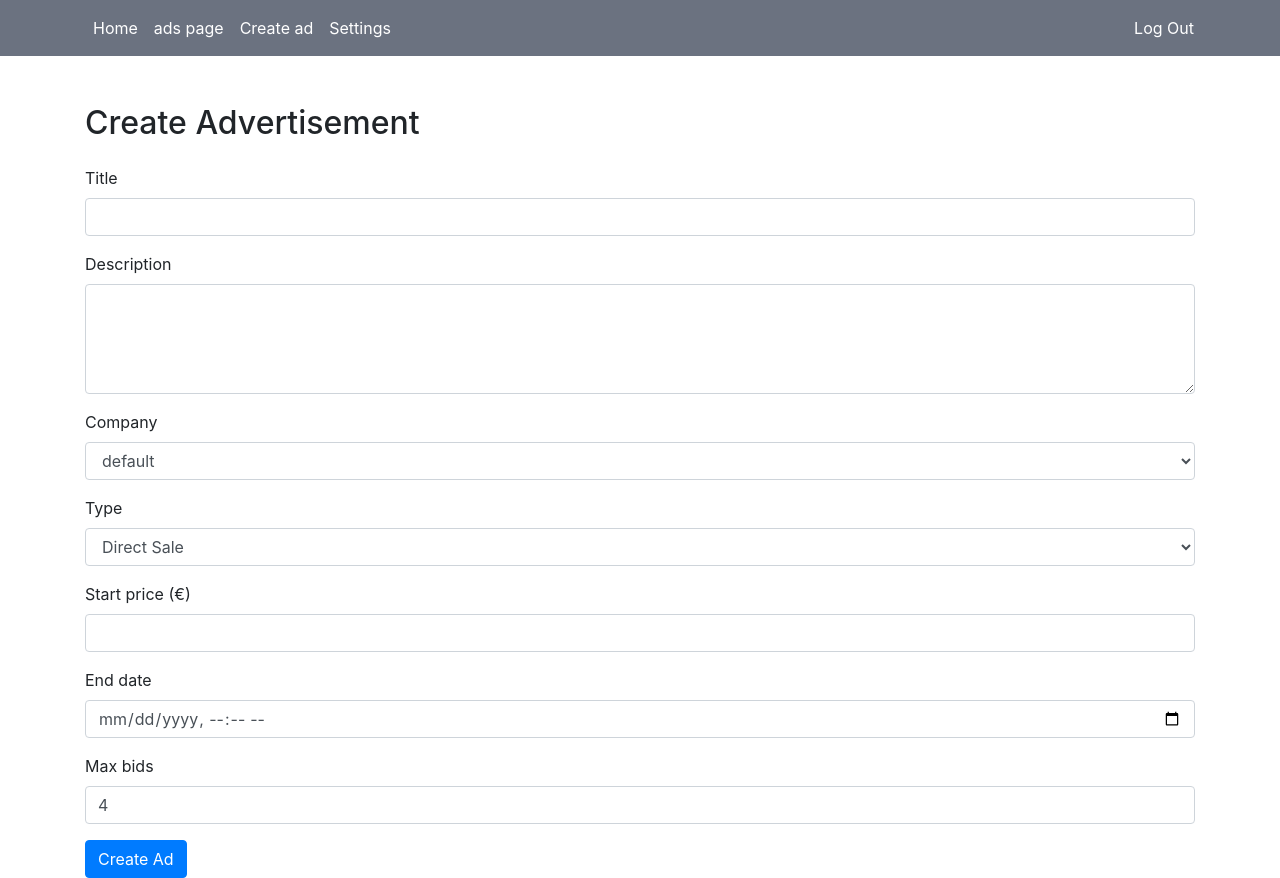
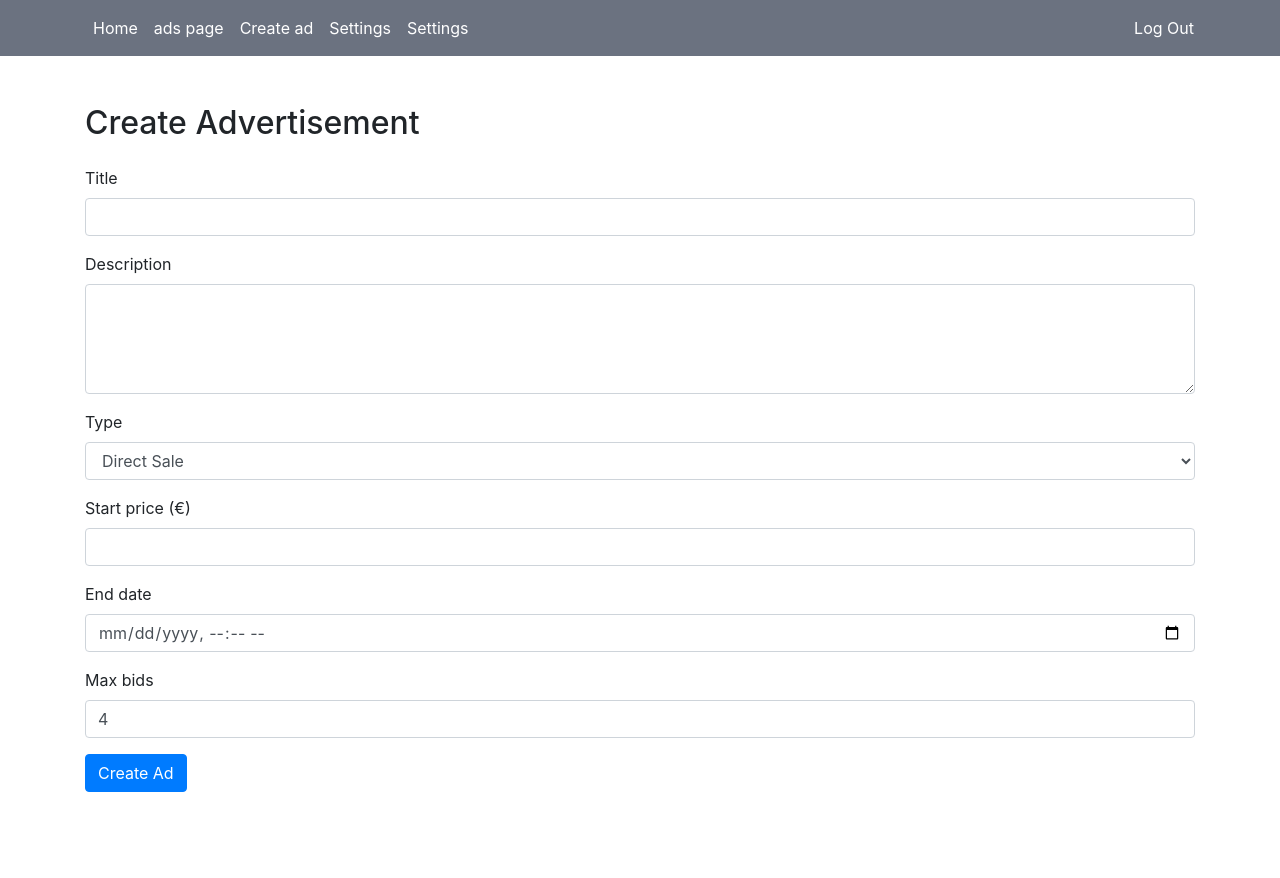
Before and after one commit to Jurian28/Bazaar, a Laravel app: page /ad/create in a window 1280 px wide. After the commit the page ends 792 px from the top, so only its background shows below. Run offline with Laravel 12, Linux system fonts and the light colour scheme; a user stored in the database is signed in; data comes from the database, SQL or seed files in the repository.

Commit message:
create ad ofzo af

```diff
--- a/app/Http/Controllers/AdController.php
+++ b/app/Http/Controllers/AdController.php
@@ -6,6 +6,7 @@ use App\Models\Advertisement;
 use App\Models\Company;
 use App\Models\Rental;
 use App\Models\Sale;
+use App\Models\User;
 use Illuminate\Http\Request;
 use Illuminate\View\View;
 
@@ -19,13 +20,23 @@ class AdController extends Controller {
     }
 
     public function showCreateAd($companySlug = null): View {
-        $company = Company::getBySlug($companySlug);
-        $companies = Company::all();
-        return view('seller.createAd', compact('company', 'companies'));
+        if (auth()->user()->user_type == User::TYPE_COMPANY) {
+            $company = auth()->user()->company;
+        } else {
+            $company = Company::getBySlug($companySlug);
+        }
+
+        return view('seller.createAd', compact('company'));
     }
 
-    public function createAd(Request $request)
+    public function createAd(Request $request, string $companySlug = null)
     {
+        if (auth()->user()->user_type == User::TYPE_COMPANY) {
+            $company = auth()->user()->company;
+        } else {
+            $company = Company::getBySlug($companySlug);
+        }
+
         $request->validate([
             'title' => 'required|string|max:255',
             'description' => 'required|string',
@@ -36,7 +47,7 @@ class AdController extends Controller {
         $ad = Advertisement::create([
             'title' => $request->title,
             'description' => $request->description,
-            'company_id' => $request->company_id,
+            'company_id' => $company->id,
             'type' => $request->type,
             'user_id' => auth()->id(),
         ]);
--- a/resources/views/company/components.blade.php
+++ b/resources/views/company/components.blade.php
@@ -17,7 +17,7 @@
                 @endif
 
                 @if($component->type === 'image')
-                    <img src="{{ asset('storage/' . $component->data['image']) }}" style="max-height:150px;">
+                    <img src="{{ asset('storage/' . $component->data['image']) }}" style="max-height:150px; width: auto">
                 @endif
 
                 @if($component->type === 'ads')
--- a/resources/views/components/menu.blade.php
+++ b/resources/views/components/menu.blade.php
@@ -6,7 +6,7 @@
 @endphp
 
 <header>
-    <nav class="navbar navbar-expand-lg" style="background-color: #6b7280;"> <!-- bg-gray-500 -->
+    <nav class="navbar navbar-expand-lg" style="background-color: #6b7280;">
         <div class="container">
             <!-- Navbar links -->
             <ul class="navbar-nav me-auto mb-2 mb-lg-0">
@@ -28,11 +28,6 @@
 {{--                            Purchases--}}
 {{--                        </a>--}}
 {{--                    </li>--}}
-{{--                    <li class="nav-item">--}}
-{{--                        <a class="nav-link text-white" href="{{route('user.rentals') }}">--}}
-{{--                            My Rentals--}}
-{{--                        </a>--}}
-{{--                    </li>--}}
 
 {{--                    <li class="nav-item">--}}
 {{--                        <a class="nav-link text-white" href="{{route('user.agenda') }}">--}}
@@ -47,22 +42,9 @@
                         <a class="nav-link text-white" href="{{company_route('ad.create')}}">Create ad</a>
                     </li>
 
-
-{{--                    <li class="nav-item">--}}
-{{--                        <a class="nav-link text-white" href="{{route('rental.create') }}">--}}
-{{--                            Create rental--}}
-{{--                        </a>--}}
-{{--                    </li>--}}
-
 {{--                    <li class="nav-item">--}}
 {{--                        <a class="nav-link text-white" href="{{route('seller.ads') }}">--}}
 {{--                            My Ads--}}
-{{--                        </a>--}}
-{{--                    </li>--}}
-
-{{--                    <li class="nav-item">--}}
-{{--                        <a class="nav-link text-white" href="{{route('seller.rentals') }}">--}}
-{{--                            My Rentals--}}
 {{--                        </a>--}}
 {{--                    </li>--}}
 
@@ -83,6 +65,12 @@
 
                     <li class="nav-item">
                         <a class="nav-link text-white" href="{{route('company.showSettings') }}">
+                            Settings
+                        </a>
+                    </li>
+
+                    <li class="nav-item">
+                        <a class="nav-link text-white" href="{{route('company.components') }}">
                             Settings
                         </a>
                     </li>
--- a/resources/views/seller/createAd.blade.php
+++ b/resources/views/seller/createAd.blade.php
@@ -19,18 +19,6 @@
                 <label class="form-label">Description</label>
                 <textarea name="description" class="form-control" rows="4" required>{{ old('description') }}</textarea>
                 @error('description') <div class="text-danger">{{ $message }}</div> @enderror
-            </div>
-
-            {{-- Company --}}
-            <div class="mb-3">
-                <label class="form-label">Company</label>
-                <select name="company_id" class="form-control">
-                    @foreach($companies as $comp)
-                        <option value="{{ $comp->id }}" {{ old('company_id') == $comp->id ? 'selected' : '' }}>
-                            {{ $comp->name }}
-                        </option>
-                    @endforeach
-                </select>
             </div>
 
             {{-- TYPE SELECT --}}
```
Also changed, not shown: resources/views/components/ad/rental.blade.php (added), resources/views/components/ad/sale.blade.php (added).
